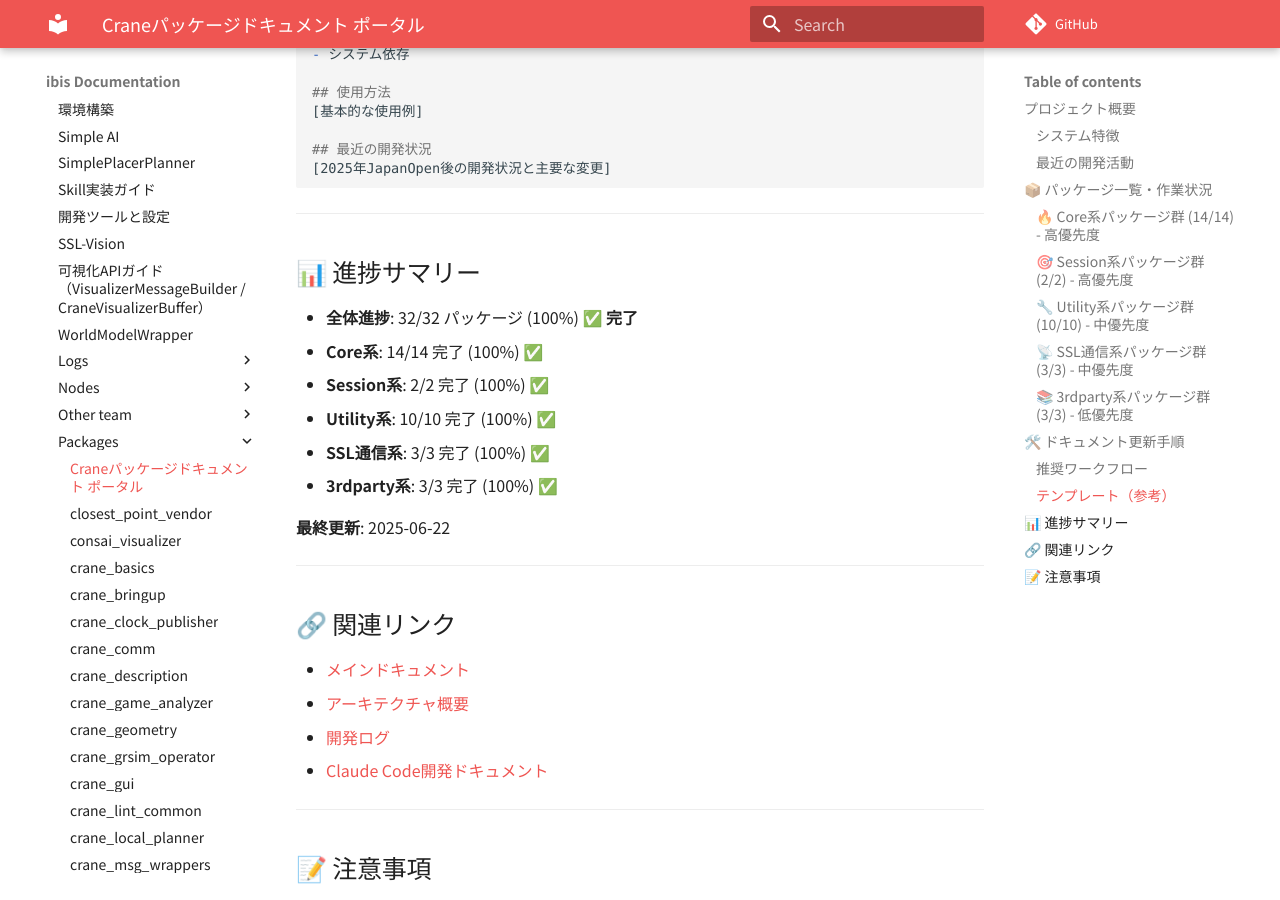
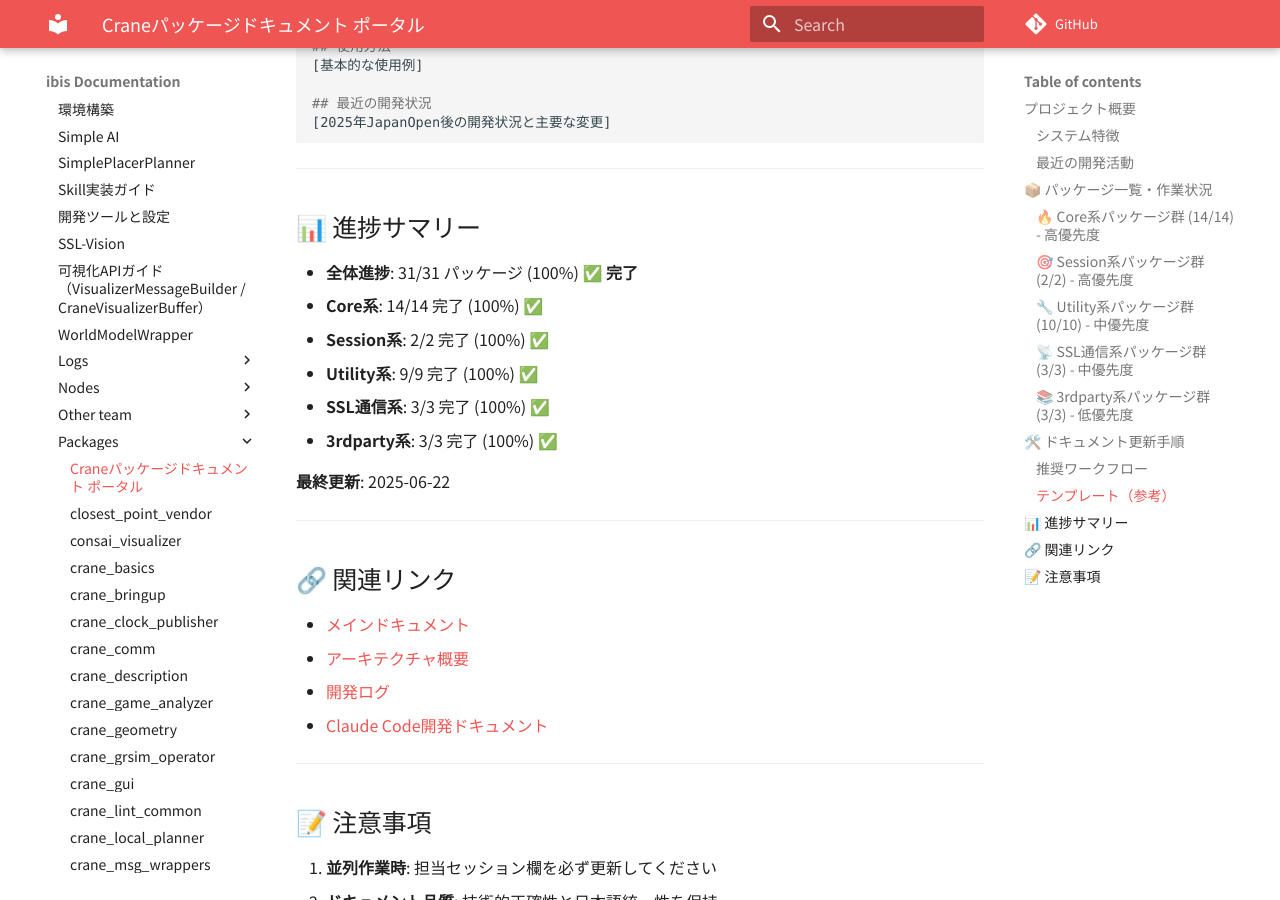
Before and after one commit to ibis-ssl/ibis_documentation, an MkDocs documentation site: the page built from docs/ai/packages/index.md, in a window 1280 px wide and 900 px high, scrolled down 4177 px. Built offline with MkDocs 1.6.1 and Material for MkDocs 9.7.7, drawn with Linux system fonts in a browser that asks for light colours; nearby versions of some CDN libraries; some web fonts are replaced; comment, search, counter and statistics services are not loaded; some of the changed text lies outside the part shown.

Commit message:
🔄 synced local 'docs/ai' with remote 'docs'

```diff
--- a/docs/ai/packages/index.md
+++ b/docs/ai/packages/index.md
@@ -129,10 +128,10 @@
 
 ## 📊 進捗サマリー
 
-- **全体進捗**: 32/32 パッケージ (100%) ✅ **完了**
+- **全体進捗**: 31/31 パッケージ (100%) ✅ **完了**
 - **Core系**: 14/14 完了 (100%) ✅
 - **Session系**: 2/2 完了 (100%) ✅
-- **Utility系**: 10/10 完了 (100%) ✅
+- **Utility系**: 9/9 完了 (100%) ✅
 - **SSL通信系**: 3/3 完了 (100%) ✅
 - **3rdparty系**: 3/3 完了 (100%) ✅
 
```
Also changed, not shown: other parts of docs/ai/packages/index.md (+0 -1 lines).
